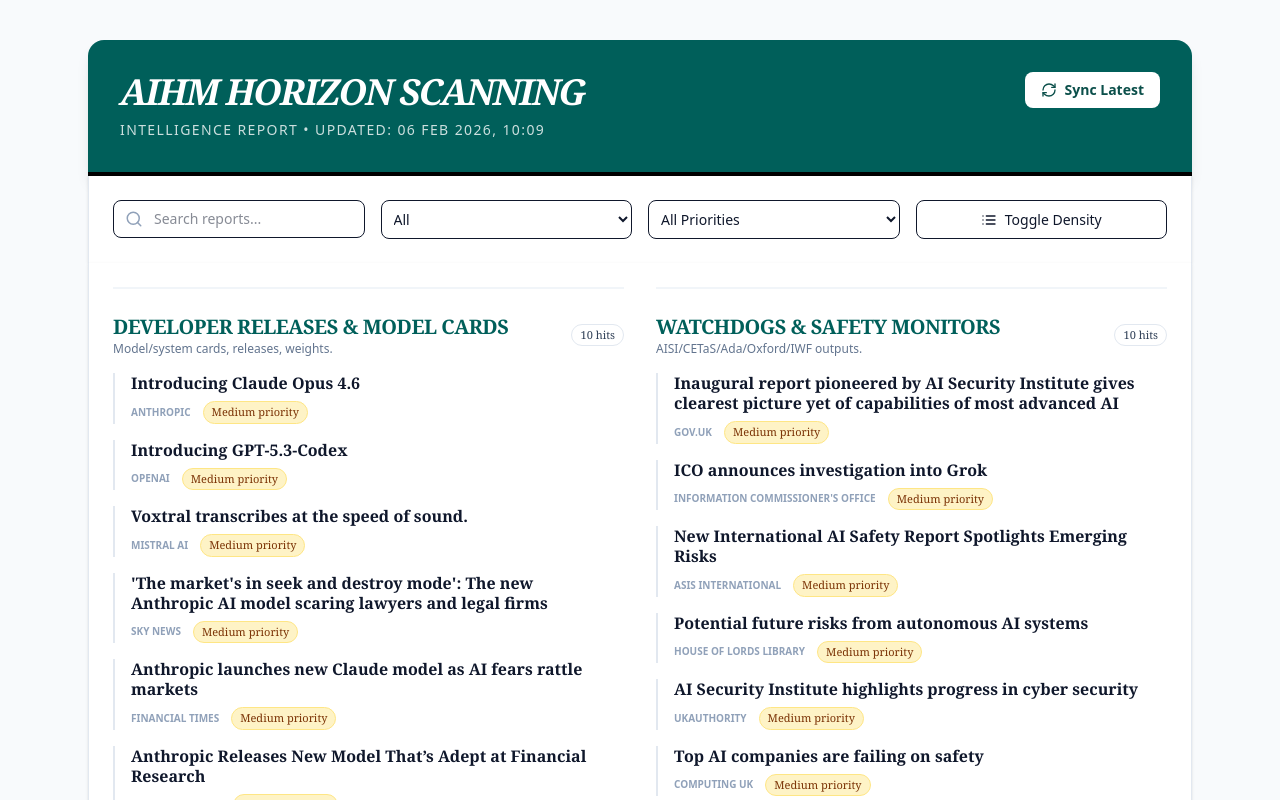
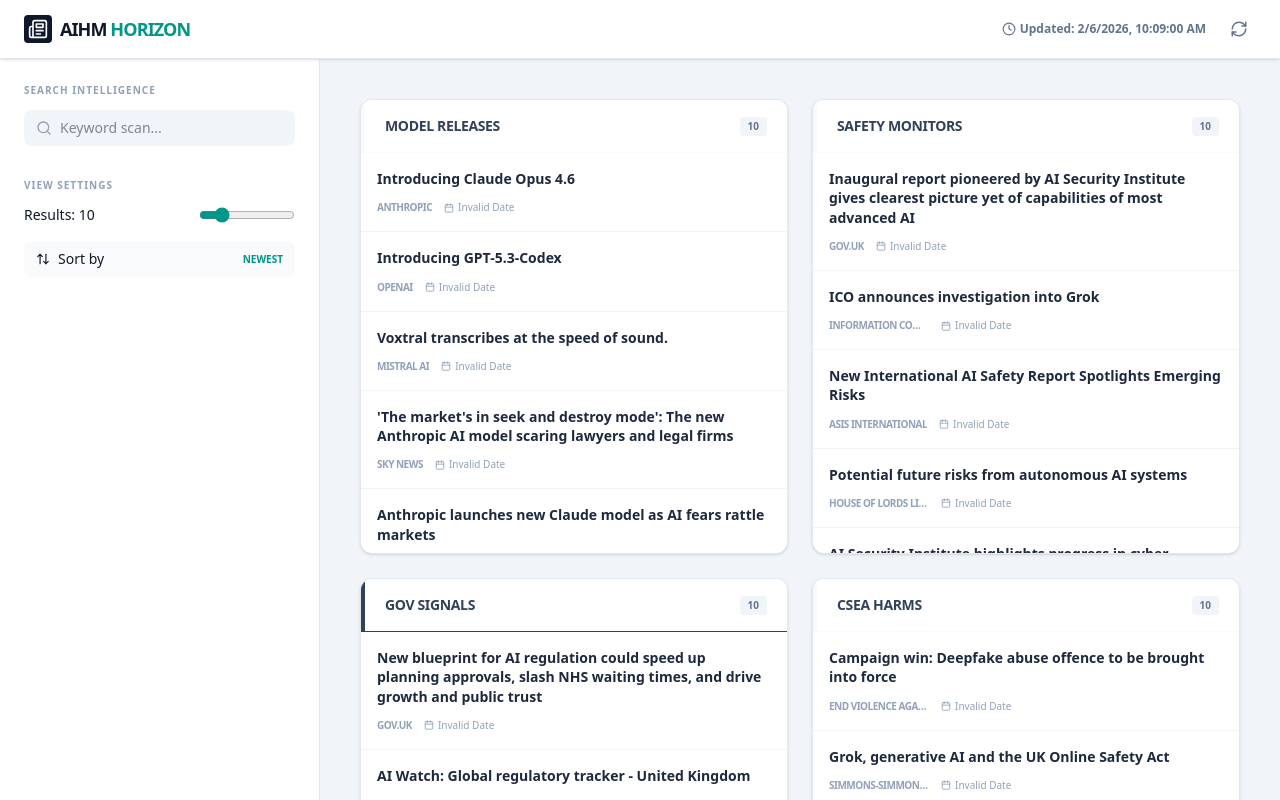
Before and after one commit to jamesmusgrave14-cloud/AIHM-Horizon-Scanning, a React (Vite) app: page / in a window 1280 px wide. Shown: the top 800 px of the page. Built offline with nearby package versions, Linux system fonts and the light colour scheme.

Commit message:
Update App.jsx

```diff
--- a/src/App.jsx
+++ b/src/App.jsx
@@ -1,79 +1,37 @@
 import React, { useCallback, useEffect, useMemo, useState } from "react";
 import axios from "axios";
 import {
-  ExternalLink,
-  RefreshCw,
-  Search,
-  Download,
-  Pin,
-  PinOff,
-  EyeOff,
-  Eye,
-  ChevronDown,
-  ChevronRight,
-  LayoutList,
-  List,
-  Globe,
-  SlidersHorizontal,
-  AlertCircle,
-  Plus,
-  Trash2,
+  RefreshCw, Search, Calendar, ChevronUp, ChevronDown,
+  Filter, Newspaper, Clock, ArrowUpDown
 } from "lucide-react";
 
-const STORAGE_KEY = "aihm_monitor_state_v5";
-
-const GROUPS = [
-  { key: "all", label: "All" },
-  { key: "dev", label: "Developer releases" },
-  { key: "watchdogs", label: "Watchdogs & monitors" },
-  { key: "gov", label: "Gov / HMG signals" },
-  { key: "harms", label: "Operational harms" },
-  { key: "research", label: "Academic & futures" },
-  { key: "media", label: "Media & broad" },
+const SECTIONS = [
+  { key: "dev_releases", title: "Model Releases", color: "border-blue-500" },
+  { key: "watchdogs", title: "Safety Monitors", color: "border-purple-500" },
+  { key: "gov_signals", title: "Gov Signals", color: "border-slate-700" },
+  { key: "harms_csea", title: "CSEA Harms", color: "border-red-600" },
+  { key: "harms_fraud", title: "Fraud/Scams", color: "border-orange-500" },
+  { key: "harms_cyber", title: "Cyber Threats", color: "border-red-400" },
+  { key: "research_futures", title: "Research", color: "border-emerald-500" },
+  { key: "media_broad", title: "Media Signals", color: "border-slate-400" },
 ];
-
-const SECTIONS = [
-  { key: "dev_releases", group: "dev", title: "Developer releases & model cards", subtitle: "Model/system cards, releases, weights.", tone: "blue" },
-  { key: "watchdogs", group: "watchdogs", title: "Watchdogs & safety monitors", subtitle: "AISI/CETaS/Ada/Oxford/IWF outputs.", tone: "maroon" },
-  { key: "gov_signals", group: "gov", title: "Government / HMG signals", subtitle: "GO‑Science, Ofcom, DSIT, NCSC, NCA.", tone: "maroon" },
-  { key: "harms_csea", group: "harms", title: "CSEA / IBSA signals", subtitle: "Nudification, sextortion, child safety harms.", tone: "red" },
-  { key: "harms_fraud", group: "harms", title: "Fraud & impersonation", subtitle: "Voice cloning, scams, synthetic identity.", tone: "red" },
-  { key: "harms_cyber", group: "harms", title: "Cybercrime enablement", subtitle: "Phishing, malware, ransomware.", tone: "red" },
-  { key: "research_futures", group: "research", title: "Academic & futures signals", subtitle: "Research/think-tank outputs.", tone: "blue" },
-  { key: "media_broad", group: "media", title: "Broad media capture", subtitle: "Guaranteed baseline: AI + harms keywords.", tone: "blue" },
-];
-
-// Helper Functions
-const fmtDate = (d) => (d ? new Date(d).toISOString().slice(0, 10) : "—");
-const Pill = ({ children }) => (
-  <span className="inline-flex items-center px-2 py-0.5 rounded-full border text-[11px] bg-white text-slate-700 border-slate-200">{children}</span>
-);
-const PriorityPill = ({ value }) => {
-  const cls = value === "High" ? "bg-red-100 text-red-800 border-red-200" : value === "Medium" ? "bg-amber-100 text-amber-900 border-amber-200" : "bg-emerald-100 text-emerald-900 border-emerald-200";
-  return <span className={`inline-flex items-center px-2 py-0.5 rounded-full border text-[11px] ${cls}`}>{value} priority</span>;
-};
 
 export default function App() {
   const [data, setData] = useState({});
   const [lastScan, setLastScan] = useState(null);
   const [loading, setLoading] = useState(true);
   const [search, setSearch] = useState("");
-  const [priority, setPriority] = useState("All");
-  const [group, setGroup] = useState("all");
-  const [viewMode, setViewMode] = useState("comfortable");
-  const [pinned, setPinned] = useState(new Set());
-  const [hidden, setHidden] = useState(new Set());
-  const [collapsed, setCollapsed] = useState({});
+  const [limit, setLimit] = useState(10);
+  const [sortOrder, setSortOrder] = useState("newest"); // "newest" or "oldest"
 
-  // 1. SYNC LOGIC: Reads from the file created by GitHub Actions
   const syncData = useCallback(async () => {
     setLoading(true);
     try {
-      const res = await axios.get("/news_data.json");
+      const res = await axios.get(`/news_data.json?t=${Date.now()}`);
       setData(res.data.sections || {});
       setLastScan(res.data.last_updated);
     } catch (err) {
-      console.error("News data not found. Run GitHub Action first.");
+      console.error("Data sync failed.");
     } finally {
       setLoading(false);
     }
@@ -81,132 +39,124 @@
 
   useEffect(() => { syncData(); }, [syncData]);
 
-  // 2. FILTERING LOGIC
-  const filteredView = useMemo(() => {
-    const out = {};
-    SECTIONS.forEach((s) => {
-      let items = data[s.key] || [];
-
-      // Filter by Search
+  const processItems = (items) => {
+    let filtered = [...(items || [])];
     if (search) {
-        items = items.filter(it => it.title.toLowerCase().includes(search.toLowerCase()));
+      filtered = filtered.filter(i => i.title.toLowerCase().includes(search.toLowerCase()));
     }
 
-      // Filter by Priority (Logic handled in Python script normally, but we can verify here)
-      if (priority !== "All") {
-        // Simple client-side priority filter if your script adds it
-        items = items.filter(it => (it.priority || "Low") === priority);
-      }
+    filtered.sort((a, b) => {
+      const dateA = new Date(a.date);
+      const dateB = new Date(b.date);
+      return sortOrder === "newest" ? dateB - dateA : dateA - dateB;
+    });
 
-      // Handle Pinned/Hidden
-      const pinnedItems = items.filter(it => pinned.has(it.link));
-      const rest = items.filter(it => !pinned.has(it.link) && !hidden.has(it.link));
+    return filtered.slice(0, limit);
+  };
 
-      out[s.key] = [...pinnedItems, ...rest];
-    });
-    return out;
-  }, [data, search, priority, pinned, hidden]);
-
-  const visibleSections = useMemo(() =>
-    SECTIONS.filter(s => group === "all" || s.group === group),
-  [group]);
-
-  if (loading) return <div className="flex items-center justify-center h-screen font-serif animate-pulse text-slate-500">Synchronising Intelligence Briefing...</div>;
+  if (loading) return (
+    <div className="flex flex-col items-center justify-center h-screen bg-slate-50 font-sans text-slate-500">
+      <RefreshCw className="animate-spin mb-4" size={32} />
+      <p className="font-bold tracking-widest uppercase text-xs">Loading Intelligence</p>
+    </div>
+  );
 
   return (
-    <div className="min-h-screen bg-slate-50 text-slate-900 font-serif">
-      <div className="max-w-6xl mx-auto px-6 py-10">
+    <div className="min-h-screen bg-[#f8fafc] text-slate-900 font-sans selection:bg-teal-100">
+      {/* TOP NAV */}
+      <nav className="sticky top-0 z-50 bg-white border-b border-slate-200 px-6 py-3 flex items-center justify-between shadow-sm">
+        <div className="flex items-center gap-2">
+          <div className="bg-slate-900 text-white p-1 rounded">
+            <Newspaper size={20} />
+          </div>
+          <h1 className="font-black text-lg tracking-tighter uppercase">AIHM <span className="text-teal-600">Horizon</span></h1>
+        </div>
 
-        {/* HEADER */}
-        <header className="bg-teal-800 text-white p-8 rounded-t-2xl shadow-lg border-b-4 border-black">
-          <div className="flex justify-between items-start">
-            <div>
-              <h1 className="text-4xl font-black uppercase tracking-tighter italic">AIHM Horizon Scanning</h1>
-              <p className="text-sm font-sans opacity-80 mt-2 tracking-widest uppercase">Intelligence Report • Updated: {lastScan}</p>
-            </div>
-            <button onClick={syncData} className="bg-white text-teal-900 px-4 py-2 rounded-lg font-sans font-bold text-sm flex items-center gap-2 hover:bg-slate-100 transition">
-              <RefreshCw size={16} /> Sync Latest
+        <div className="flex items-center gap-4 text-xs font-bold text-slate-500">
+          <span className="flex items-center gap-1"><Clock size={14}/> Updated: {new Date(lastScan).toLocaleString()}</span>
+          <button onClick={syncData} className="p-2 hover:bg-slate-100 rounded-full transition">
+            <RefreshCw size={18} />
           </button>
         </div>
-        </header>
+      </nav>
 
-        {/* CONTROLS */}
-        <div className="bg-white border-x border-slate-200 p-6 grid grid-cols-1 md:grid-cols-4 gap-4 shadow-sm">
+      <div className="max-w-[1600px] mx-auto grid grid-cols-1 lg:grid-cols-12 gap-0">
+
+        {/* SIDEBAR CONTROLS */}
+        <aside className="lg:col-span-3 border-r border-slate-200 h-[calc(100vh-57px)] sticky top-[57px] bg-white p-6 hidden lg:block">
+          <div className="space-y-8">
+            <section>
+              <label className="text-[10px] font-black uppercase text-slate-400 mb-3 block tracking-widest">Search Intelligence</label>
               <div className="relative">
-            <Search className="absolute left-3 top-2.5 text-slate-400" size={18} />
+                <Search className="absolute left-3 top-2.5 text-slate-400" size={16} />
                 <input
-              className="w-full pl-10 pr-4 py-2 border rounded-lg font-sans text-sm focus:ring-2 focus:ring-teal-500 outline-none"
-              placeholder="Search reports..."
+                  className="w-full pl-9 pr-4 py-2 bg-slate-100 border-none rounded-lg text-sm focus:ring-2 focus:ring-teal-500 outline-none"
+                  placeholder="Keyword scan..."
                   value={search}
                   onChange={(e) => setSearch(e.target.value)}
                 />
               </div>
-          <select className="border rounded-lg p-2 font-sans text-sm" value={group} onChange={(e) => setGroup(e.target.value)}>
-            {GROUPS.map(g => <option key={g.key} value={g.key}>{g.label}</option>)}
-          </select>
-          <select className="border rounded-lg p-2 font-sans text-sm" value={priority} onChange={(e) => setPriority(e.target.value)}>
-            <option value="All">All Priorities</option>
-            <option value="High">High Priority</option>
-            <option value="Medium">Medium Priority</option>
-          </select>
-          <button onClick={() => setViewMode(v => v === "compact" ? "comfortable" : "compact")} className="border rounded-lg p-2 font-sans text-sm flex items-center justify-center gap-2">
-            {viewMode === "compact" ? <LayoutList size={16} /> : <List size={16} />} Toggle Density
+            </section>
+
+            <section>
+              <label className="text-[10px] font-black uppercase text-slate-400 mb-3 block tracking-widest">View Settings</label>
+              <div className="space-y-4">
+                <div className="flex items-center justify-between">
+                  <span className="text-sm font-medium">Results: {limit}</span>
+                  <input type="range" min="1" max="50" value={limit} onChange={(e) => setLimit(e.target.value)} className="w-24 accent-teal-600" />
+                </div>
+                <button
+                  onClick={() => setSortOrder(s => s === "newest" ? "oldest" : "newest")}
+                  className="w-full flex items-center justify-between px-3 py-2 bg-slate-50 hover:bg-slate-100 rounded-lg text-sm transition"
+                >
+                  <span className="flex items-center gap-2"><ArrowUpDown size={14}/> Sort by</span>
+                  <span className="font-bold text-teal-600 uppercase text-[10px]">{sortOrder}</span>
                 </button>
               </div>
+            </section>
+          </div>
+        </aside>
 
-        {/* MAIN FEED */}
-        <main className="bg-white border-x border-b border-slate-200 rounded-b-2xl p-6 shadow-sm min-h-[500px]">
-          <div className="grid grid-cols-1 lg:grid-cols-2 gap-8">
-            {visibleSections.map(s => (
-              <section key={s.key} className="border-t-2 border-slate-100 pt-6 first:border-t-0 lg:first:border-t-2">
-                <div className="flex items-center justify-between mb-4">
-                  <div>
-                    <h2 className={`text-xl font-black uppercase tracking-tight ${s.tone === 'red' ? 'text-red-800' : 'text-teal-800'}`}>
-                      {s.title}
-                    </h2>
-                    <p className="text-xs text-slate-500 font-sans">{s.subtitle}</p>
-                  </div>
-                  <Pill>{filteredView[s.key]?.length || 0} hits</Pill>
+        {/* FEED GRID */}
+        <main className="lg:col-span-9 p-6 lg:p-10 h-[calc(100vh-57px)] overflow-y-auto bg-[#f1f5f9]">
+          <div className="grid grid-cols-1 md:grid-cols-2 gap-6">
+            {SECTIONS.map(s => {
+              const items = processItems(data[s.key]);
+              return (
+                <div key={s.key} className="bg-white rounded-xl shadow-sm border border-slate-200 overflow-hidden flex flex-col">
+                  <div className={`border-l-4 ${s.color} px-5 py-4 bg-white border-b border-slate-50 flex justify-between items-center`}>
+                    <h2 className="font-black text-sm uppercase tracking-tight text-slate-700">{s.title}</h2>
+                    <span className="text-[10px] font-bold bg-slate-100 px-2 py-0.5 rounded text-slate-500">{items.length}</span>
                   </div>
 
-                <ul className="space-y-4">
-                  {filteredView[s.key]?.map((item, i) => (
-                    <li key={i} className={`group border-l-2 pl-4 transition-all ${pinned.has(item.link) ? 'border-teal-500 bg-teal-50' : 'border-slate-200'}`}>
-                      <div className="flex justify-between items-start gap-2">
-                        <a href={item.link} target="_blank" className="font-bold text-slate-900 hover:text-teal-700 leading-tight block">
+                  <div className="divide-y divide-slate-100 overflow-y-auto max-h-[400px]">
+                    {items.map((item, i) => (
+                      <div key={i} className="p-4 hover:bg-slate-50 transition group">
+                        <div className="flex justify-between items-start gap-3">
+                          <a href={item.link} target="_blank" className="text-sm font-bold text-slate-800 group-hover:text-teal-700 leading-snug">
                             {item.title}
                           </a>
-                        <div className="flex gap-1 opacity-0 group-hover:opacity-100 transition">
-                          <button onClick={() => {
-                            const next = new Set(pinned);
-                            next.has(item.link) ? next.delete(item.link) : next.add(item.link);
-                            setPinned(next);
-                          }} className="text-slate-400 hover:text-teal-600">
-                            {pinned.has(item.link) ? <PinOff size={14} /> : <Pin size={14} />}
-                          </button>
+                        </div>
+                        <div className="flex items-center gap-3 mt-3">
+                          <span className="text-[10px] font-black text-slate-400 uppercase tracking-tighter truncate max-w-[100px]">{item.source}</span>
+                          <span className="text-[10px] font-medium text-slate-400 flex items-center gap-1">
+                            <Calendar size={10}/> {new Date(item.date).toLocaleDateString(undefined, { month: 'short', day: 'numeric' })}
+                          </span>
+                          {item.priority === "High" && (
+                            <span className="ml-auto text-[8px] font-black bg-red-100 text-red-600 px-1.5 py-0.5 rounded uppercase">High Risk</span>
+                          )}
                         </div>
                       </div>
-
-                      {viewMode !== "compact" && (
-                        <div className="flex gap-3 mt-2 items-center">
-                          <span className="text-[10px] uppercase font-sans font-bold text-slate-400">{item.source}</span>
-                          <PriorityPill value={item.priority || "Low"} />
+                    ))}
+                    {items.length === 0 && (
+                      <div className="p-10 text-center text-slate-400 text-xs italic">No matching signals found.</div>
+                    )}
                   </div>
-                      )}
-                    </li>
-                  ))}
-                  {filteredView[s.key]?.length === 0 && (
-                    <p className="text-xs text-slate-400 italic">No reports found for this section.</p>
-                  )}
-                </ul>
-              </section>
-            ))}
+                </div>
+              );
+            })}
           </div>
         </main>
-
-        <footer className="mt-8 text-center text-xs text-slate-400 font-sans uppercase tracking-[0.2em]">
-          Automated Horizon Scan • AIHM Internal Report • Proprietary Data
-        </footer>
       </div>
     </div>
   );
```
Lines whose indentation alone changed are shown as unchanged.
